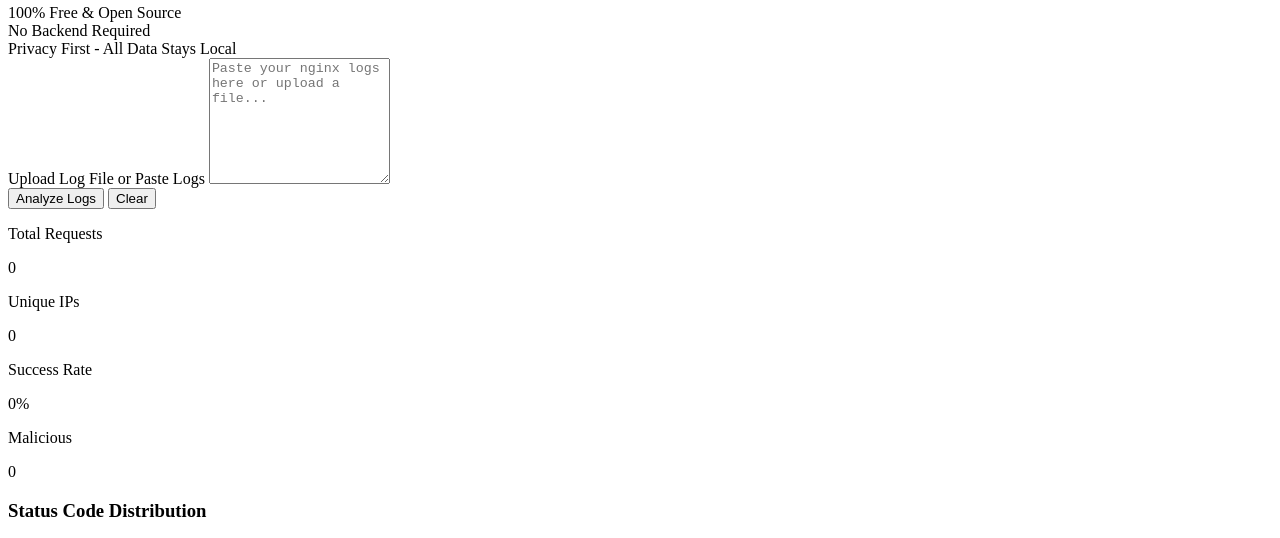
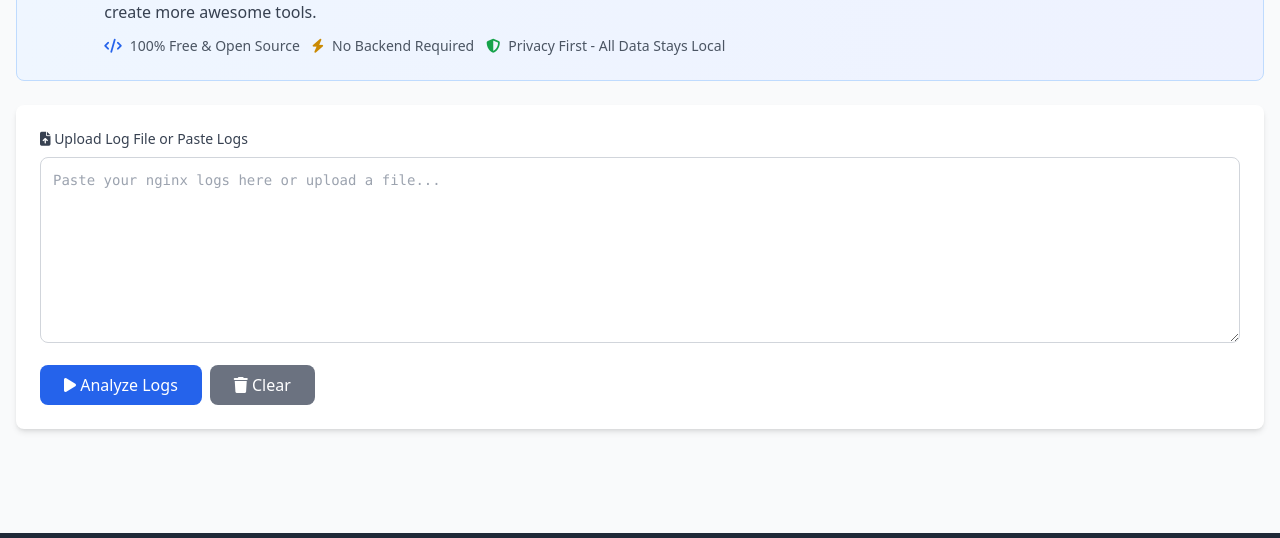
Before and after one commit to emirhankolver/nginx-log-analyzer, a plain HTML site: page index.html in a window 1280 px wide. Shown: the part 221-759 px from the top of the page. Drawn offline with nearby package versions, Linux system fonts and the light colour scheme.

Commit message:
Update index.html

```diff
--- a/index.html
+++ b/index.html
@@ -31,6 +31,11 @@
 
   <!-- Favicon (recommended) -->
   <link rel="icon" type="image/png" href="/favicon.png" />
+
+  <!-- Tailwind & Icons -->
+  <script src="https://cdn.tailwindcss.com"></script>
+  <link rel="stylesheet" href="https://cdnjs.cloudflare.com/ajax/libs/font-awesome/6.4.0/css/all.min.css" />
+
   <style>
       .modal {
           display: none;
```
